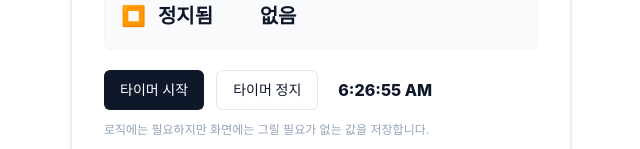
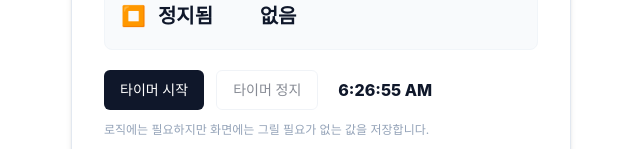
Before and after one commit to songha-5/learn-react, a React (Vite) app in the folder 06-폼-핸들링-DOM-참조/: page / in a window 1280 px wide. Shown: the part 803-952 px from the top of the page, without its empty margins (319-959 px from the left). Built offline with nearby package versions, Linux system fonts and the light colour scheme.

Commit message:
학습 : useRef의 실습(setInterval, clearInterval) 및 타입(ReturnType이란)

```diff
--- a/06-폼-핸들링-DOM-참조/src/components/RefStudy/parts/TimerIdentifier.tsx
+++ b/06-폼-핸들링-DOM-참조/src/components/RefStudy/parts/TimerIdentifier.tsx
@@ -1,25 +1,70 @@
 /* eslint-disable react-hooks/refs */
+import { useRef, useState } from 'react'
 import S from '../RefStudy.module.css'
 
 // --------------------------------------------------------
 // 실습 가이드
 // --------------------------------------------------------
-// 1. time 상태 생성 (초기값: 로케일 타임 설정)
-// 2. isTimerRunning 상태 생성 (초기값: false)
+// 1. time 상태 생성 (초기값: 로케일 타임 설정) ✅
+// 2. isTimerRunning 상태 생성 (초기값: false) ✅
 // 3. timerIdRef 참조 생성 (타이머 ID 저장용: 렌더링과 무관)
-// 4. 타이머 시작 버튼 클릭 시, 실행될 startTimer 함수 로직 작성
-// 5. 타이머 정지 버튼 클릭 시, 실행될 stopTimer 함수 로직 작성
-// 6. 버튼 비활성화 제어 (접근성 고려)
+// 4. 타이머 시작 버튼 클릭 시, 실행될 startTimer 함수 로직 작성 ✅
+// 5. 타이머 정지 버튼 클릭 시, 실행될 stopTimer 함수 로직 작성 ✅
+// 6. 버튼 비활성화 제어 (접근성 고려) ✅
 // --------------------------------------------------------
 
+const getLocaleTime = () => new Date().toLocaleTimeString()
+
+// returntype > 함수가 반환하는 타입
+type TimerId = ReturnType<typeof setInterval> | undefined
+
 export default function TimerIdentifier() {
-  const time = new Date().toLocaleTimeString()
-  const timerIdRef = { current: undefined }
-  const isTimerRunning = false
+  const [time, setTime] = useState(getLocaleTime) // 현재 로케일 타임 상태
+  const [isTimerRunning, setIsTimerRunning] = useState(false) // 타이머가 실행 중인지 여부 상태
 
-  const startTimer = () => {}
+  // 어라? 컴포넌트가 1초마다 다시 렌더링되는데?
+  // 지역 변수다 보니.. 값이 초기화되네? 이전 값을 기억 못하네?
+  // 아 그러면 상태를 써야 하나? 기억해야 하니까? (그런데 상태를 사용하면 화면이 바뀔텐데?)
+  // 그럼 뭘 써야 하나? (기억은 하고 싶은데 화면은 안 바뀌어되는데...)
+  // let intervalId: number | undefined = undefined
 
-  const stopTimer = () => {}
+  const timerIdRef = useRef<TimerId>(undefined)
+
+  const startTimer = () => {
+    // [연타! 방어] 이미 타이머가 작동 중이라면? 함수 종료
+    if (isTimerRunning) return
+
+    // 타이머 작동 중 상태로 변경 (상태 업데이트)
+    setIsTimerRunning(true)
+
+    // 클릭하자 마자, 화면의 로케일 타임도 변경 (상태 업데이트)
+    const nextTime = getLocaleTime()
+    setTime(nextTime)
+
+    // 1초 마다 외부 시스템인 웹 API(타이머)를 사용해
+    // 관리 중인 time 상태 업데이트
+    timerIdRef.current = setInterval(() => {
+      // 1초 마다, 화면의 로케일 타임 변경 (상태 업데이트)
+      setTime(getLocaleTime())
+    }, 1000)
+
+    console.log({intervalId: timerIdRef.current})
+  }
+
+  const stopTimer = () => {
+    // [연타! 방어] 타이머가 현재 작동되지 않았다면? 함수 종료
+    if (!isTimerRunning) return
+
+    // 타이머 정지 상태로 변경 (상태 업데이트)
+    setIsTimerRunning(false)
+
+    // 타이머 정지 (clearInterval 사용)
+    console.log({intervalId: timerIdRef.current})
+    clearInterval(timerIdRef.current)
+
+    // 타이머 식별자 상태 초기화 (메모리 회수)
+    timerIdRef.current = undefined
+  }
 
   return (
     <section className={S.section}>
@@ -36,11 +81,17 @@ export default function TimerIdentifier() {
         <button
           type="button"
           className={`${S.button} ${!isTimerRunning ? S.primary : ''}`}
+          aria-disabled={isTimerRunning}
           onClick={startTimer}
         >
           타이머 시작
         </button>
-        <button type="button" className={S.button} onClick={stopTimer}>
+        <button
+          type="button"
+          className={S.button}
+          aria-disabled={!isTimerRunning}
+          onClick={stopTimer}
+        >
           타이머 정지
         </button>
         <time className={S.timeDisplay} aria-live="polite">
```
